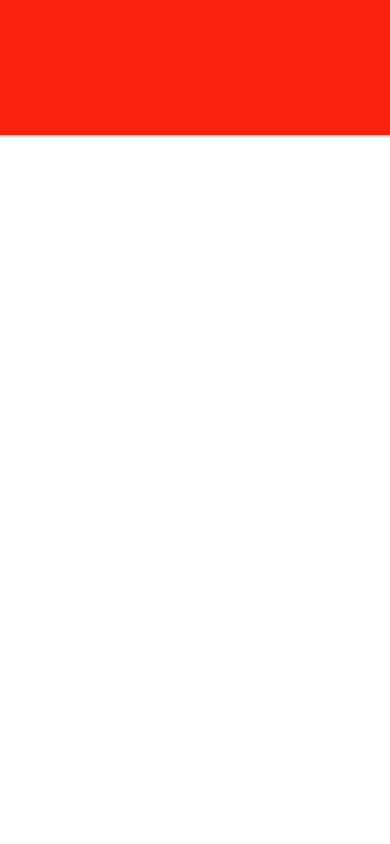
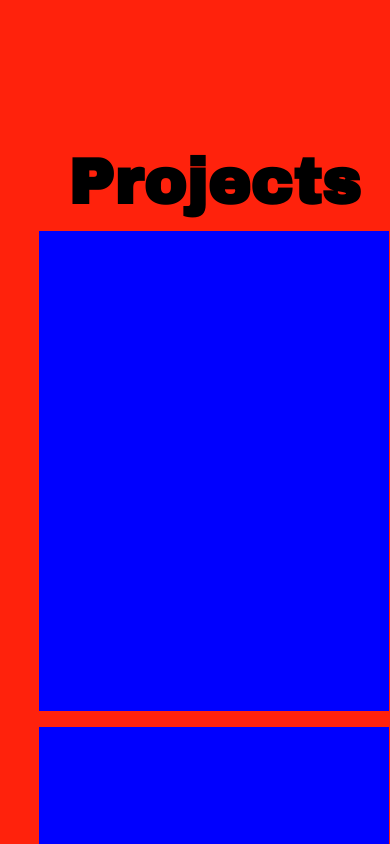
Before and after one commit to Newerk/Portfolio, a website: page src/index.html in a window 390 px wide. Shown: the part 800-1644 px from the top of the page. Drawn offline with Linux system fonts and the light colour scheme; a web font is replaced by a local one.

Commit message:
Add A Responsive Grid for Project Cards

```diff
--- a/src/index.html
+++ b/src/index.html
@@ -50,7 +50,12 @@
         <section class="about-me">
             <div class="container">
                 <h2 class="about-title">About Me</h2>
-                <p class="info">Lorem ipsum dolor sit amet, consectetur adipiscing elit. Mauris euismod feugiat justo, nec blandit nibh egestas id. Nam ultrices turpis eu diam lobortis, non convallis eros posuere. Vivamus in sollicitudin magna. Nunc convallis, velit vitae facilisis hendrerit, lectus sem porttitor mauris, quis aliquet nulla dolor eget ante. Nam eleifend elit ut justo semper aliquam. Fusce et libero quis purus pellentesque finibus. Sed vulputate molestie lectus eget pulvinar. In a orci nunc. Curabitur rhoncus, nibh vel.
+                <p class="info">Lorem ipsum dolor sit amet, consectetur adipiscing elit. Mauris euismod feugiat justo,
+                    nec blandit nibh egestas id. Nam ultrices turpis eu diam lobortis, non convallis eros posuere.
+                    Vivamus in sollicitudin magna. Nunc convallis, velit vitae facilisis hendrerit, lectus sem porttitor
+                    mauris, quis aliquet nulla dolor eget ante. Nam eleifend elit ut justo semper aliquam. Fusce et
+                    libero quis purus pellentesque finibus. Sed vulputate molestie lectus eget pulvinar. In a orci nunc.
+                    Curabitur rhoncus, nibh vel.
                 </p>
                 <h3 class="skills-title">Skills</h3>
                 <div class="skill">
@@ -62,7 +67,19 @@
                 </div>
             </div>
         </section>
-        <section class="projects"></section>
+        <section class="projects">
+            <div class="container">
+                <h2 class="projects-title">Projects</h2>
+                <div class="cards-wrapper">
+                    <div class="card-1"></div>
+                    <div class="card-2"></div>
+                    <div class="card-3"></div>
+                    <div class="card-4"></div>
+                    <div class="card-5"></div>
+                    <div class="card-6"></div>
+                </div>
+            </div>
+        </section>
         <section class="contact"></section>
     </div>
 
--- a/src/style.css
+++ b/src/style.css
@@ -40,7 +40,7 @@
 body {
     line-height: 1.5;
     -webkit-font-smoothing: antialiased;
-    height: 400vh;
+    height: fit-content;
     width: 100%;
 
 }
@@ -201,14 +201,45 @@ p {
 }
 
 .projects {
+    display: flex;
+    justify-content: center;
     grid-row: 4;
     background-color: var(--scarlet);
+
+}
+
+.projects>.container {
+    display: grid;
+    grid-template-rows: auto 1fr;
+    width: 80%;
+
+}
+
+.projects-title {
+    text-align: center;
+}
+
+.cards-wrapper {
+    display: grid;
+    gap: 1rem;
+
+    grid-template-columns: repeat(auto-fill, minmax(350px, 1fr));
+    grid-auto-flow: row;
+}
+
+
+
+[class^="card-"] {
+    background-color: blue;
+    height: 30rem;
 
 }
 
 .contact {
     grid-row: 5;
     background-color: var(--scarlet);
+    height: 40rem;
+    width: 100%;
 }
 
 nav {
```
Also changed, not shown: dist/index.html, dist/main.bundle.js.
